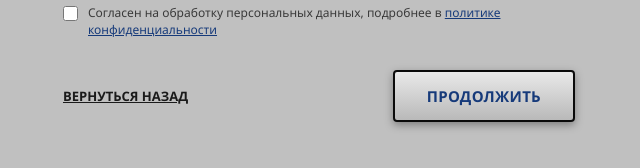
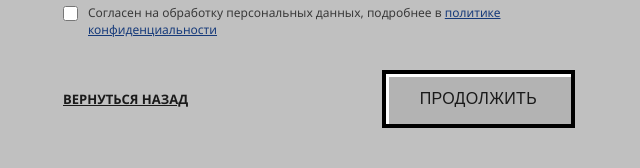
Before and after one commit to Vadim354435677892375/legashion, a React (Vite) app in the folder frontend/: page /checkout in a window 1280 px wide. Shown: the part 1188-1356 px from the top of the page, without its empty margins (321-961 px from the left). Built offline with nearby package versions, Linux system fonts and the light colour scheme; no server answers.

Commit message:
изменение дизайна кнопок

```diff
--- a/frontend/src/pages/checkout_page/CheckoutPage.css
+++ b/frontend/src/pages/checkout_page/CheckoutPage.css
@@ -109,28 +109,31 @@
 }
 
 .checkout-continue-btn {
-  padding: 14px 32px;
-  border: 2px solid #0a0a0a;
-  border-radius: 4px;
-  background: linear-gradient(to bottom, #e9e9e9, #b9b9b9);
-  box-shadow: 0 3px 8px rgba(0, 0, 0, 0.35);
-  font-family: 'Segoe UI', Tahoma, sans-serif;
-  font-size: 15px;
-  font-weight: 700;
+  display: inline-block;
+  padding: 16px 34px;
+  border: 4px solid #000000;
+  border-radius: 0;
+  background: #b3b3b3;
+  box-shadow: inset 0 3px 0 0 #ffffff, inset 3px 0 0 0 #ffffff;
+  font-family: Arial, Helvetica, sans-serif;
+  font-size: 16px;
+  font-weight: 400;
   letter-spacing: 0.02em;
-  color: #163a7a;
+  color: #1a1a1a;
   text-transform: uppercase;
+  text-decoration: none;
+  text-align: center;
   cursor: pointer;
-  transition: transform 0.15s ease, box-shadow 0.15s ease;
+  transition: background 0.1s ease;
 }
 
 .checkout-continue-btn:hover {
-  transform: translateY(-2px);
-  box-shadow: 0 6px 14px rgba(0, 0, 0, 0.45);
+  background: #a8a8a8;
 }
 
 .checkout-continue-btn:active {
-  transform: translateY(0);
+  background: #999999;
+  box-shadow: inset 0 3px 0 0 #888888, inset 3px 0 0 0 #888888;
 }
 
 .checkout-to-cart {
```
